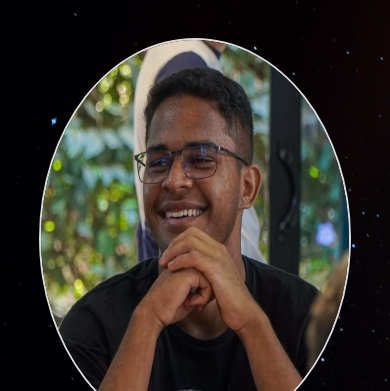
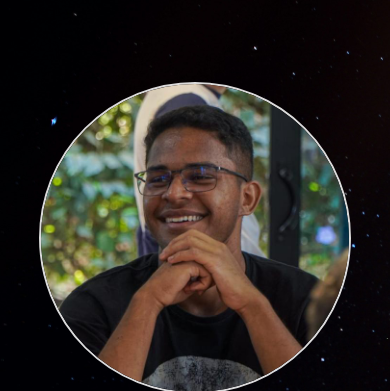
Before and after one commit to VictorAlencar00/portfolio, a plain HTML site: page index.html in a window 390 px wide. Shown: the top 391 px of the page. Drawn offline with Linux system fonts and the light colour scheme.

Commit message:
fix: home picture size readjusted to round

```diff
--- a/src/assets/css/media.css
+++ b/src/assets/css/media.css
@@ -7,7 +7,8 @@
     gap: 0;
   }
   .home-picture {
-    width: 80%;
+    width: 80vw;
+    height: 80vw;
   }
   #about {
     justify-content: center;
```
